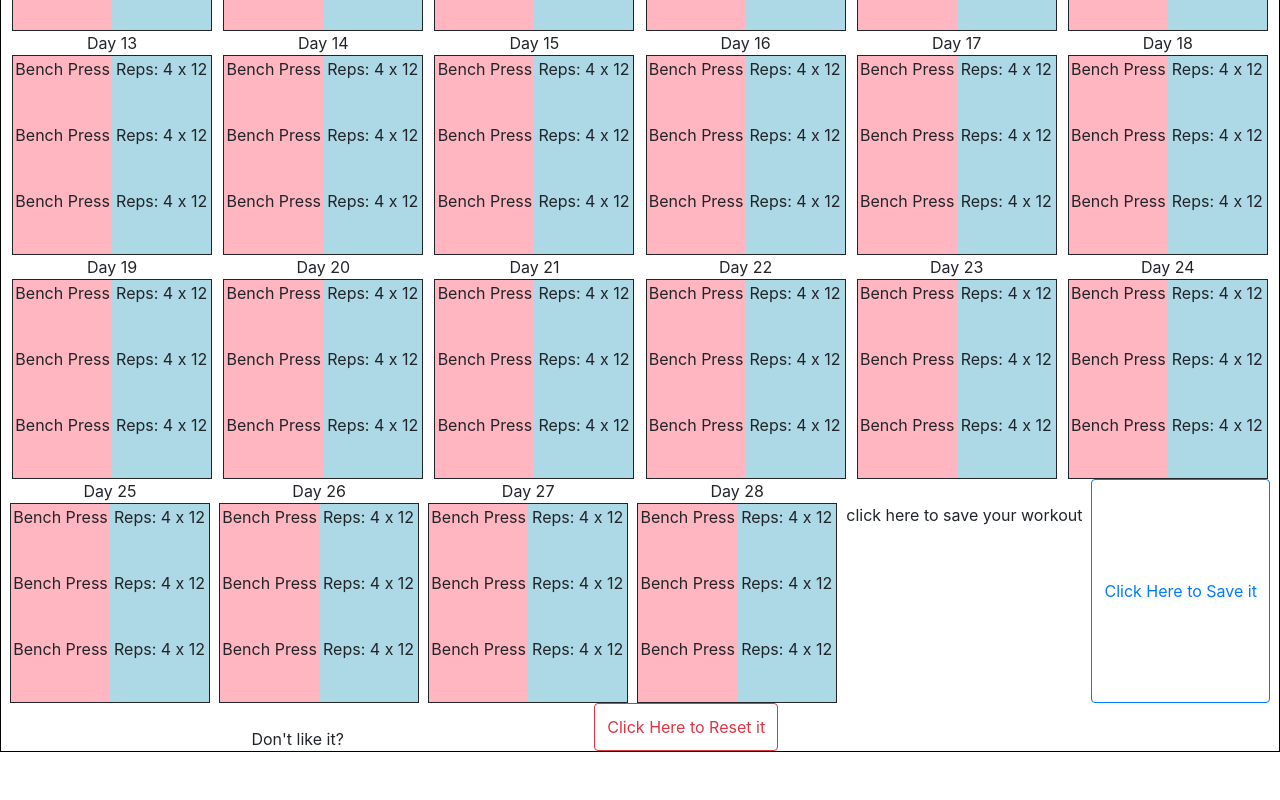
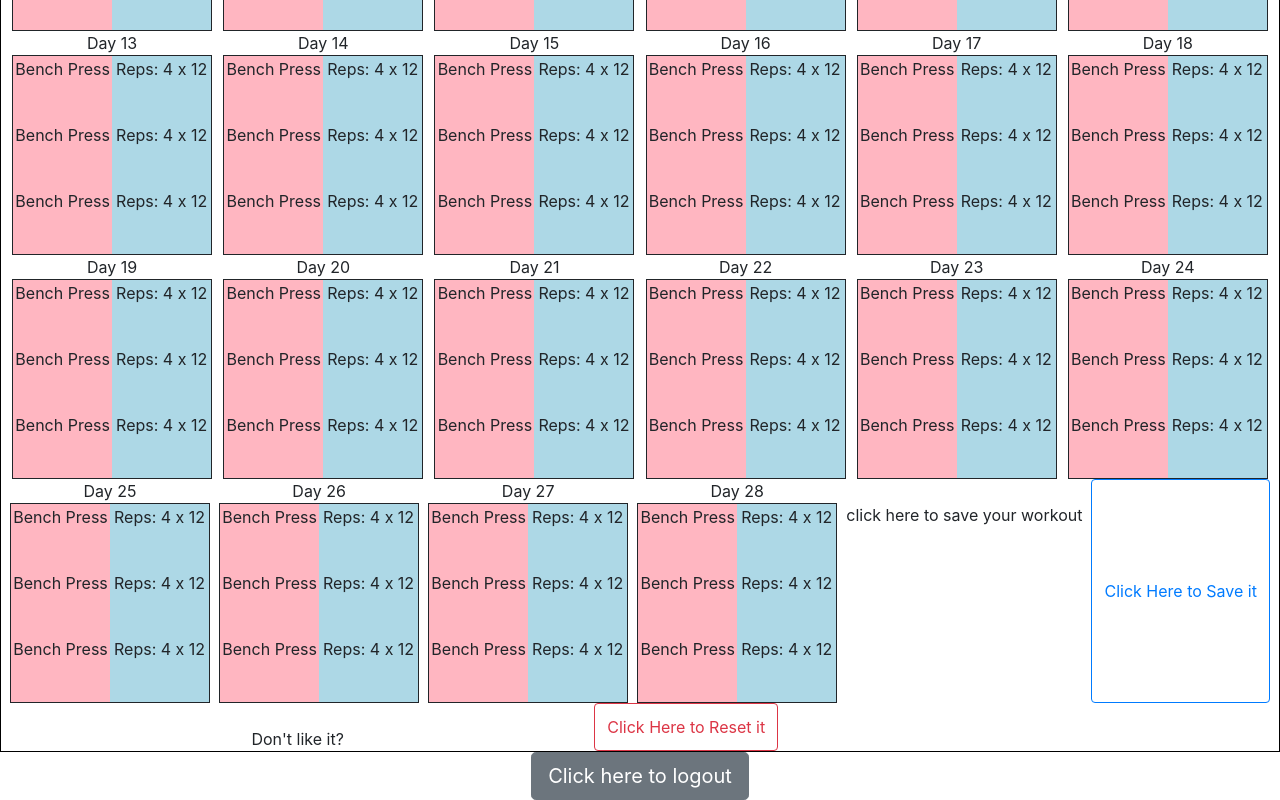
Before and after one commit to petermijkje/workout_app, a React (Create React App) app in the folder workout_app/: page / in a window 1280 px wide. Shown: the part 668-1468 px from the top of the page. Before the commit the page ends 1420 px from the top, so only its background shows below. Built offline with nearby package versions, Linux system fonts and the light colour scheme.

Commit message:
made changes

```diff
--- a/workout_app/src/Components/HomePage.js
+++ b/workout_app/src/Components/HomePage.js
@@ -1,4 +1,5 @@
 import React from 'react';
+import { Button } from 'reactstrap'
 import '../App.css';
 import SignIn from './SignIn/SignIn.js'
 import TwelveWeeks from '../../src/Components/Plan/TwelveWeeks.js'
@@ -30,6 +31,7 @@ render (){
             <CreateYourProfile />
             <br />
             <TwelveWeeks />
+            <Button onClick={this.handleLogoutClick} color="secondary" size="lg">Click here to logout</Button>
           </div>
       )
     } else return (
```
Lines whose indentation alone changed are shown as unchanged.
